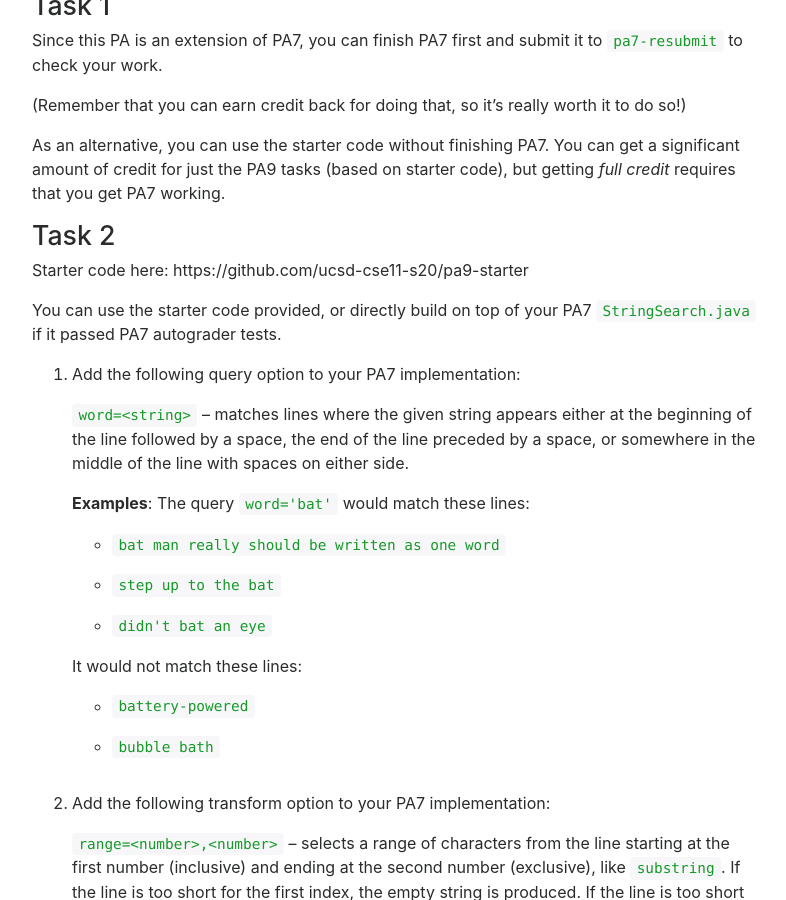
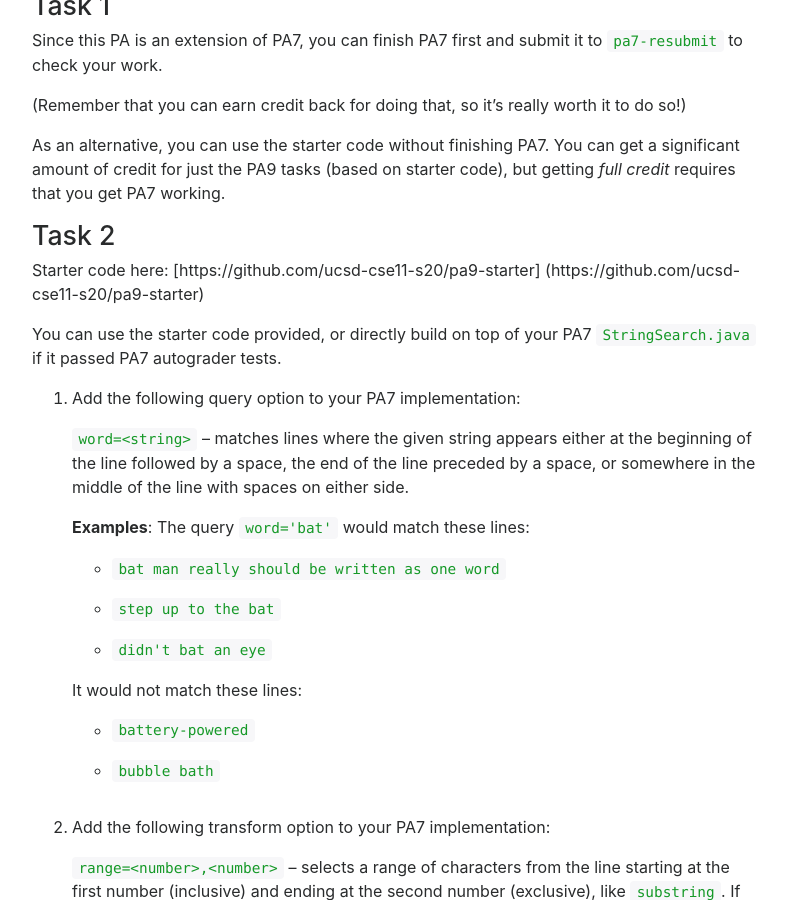
Before and after one commit to ucsd-cse11-s20/ucsd-cse11-s20.github.io, a Jekyll site: the page built from pa9/index.md, in a window 1280 px wide and 900 px high, scrolled down 615 px. Shown: the whole window, without its empty margins (243-1029 px from the left). Built offline with Jekyll 4.4.1, drawn with Linux system fonts in a browser that asks for light colours; nearby versions of some CDN libraries; part of the change alters nothing that is shown.

Commit message:
Update index.md

```diff
--- a/pa9/index.md
+++ b/pa9/index.md
@@ -41,7 +41,8 @@ but getting _full credit_ requires that you get PA7 working.
 
 
 ## Task 2
-Starter code here: https://github.com/ucsd-cse11-s20/pa9-starter
+Starter code here:
+[https://github.com/ucsd-cse11-s20/pa9-starter] (https://github.com/ucsd-cse11-s20/pa9-starter)
 
 You can use the starter code provided, or directly build
 on top of your PA7 `StringSearch.java` if it passed PA7 autograder tests.
```
